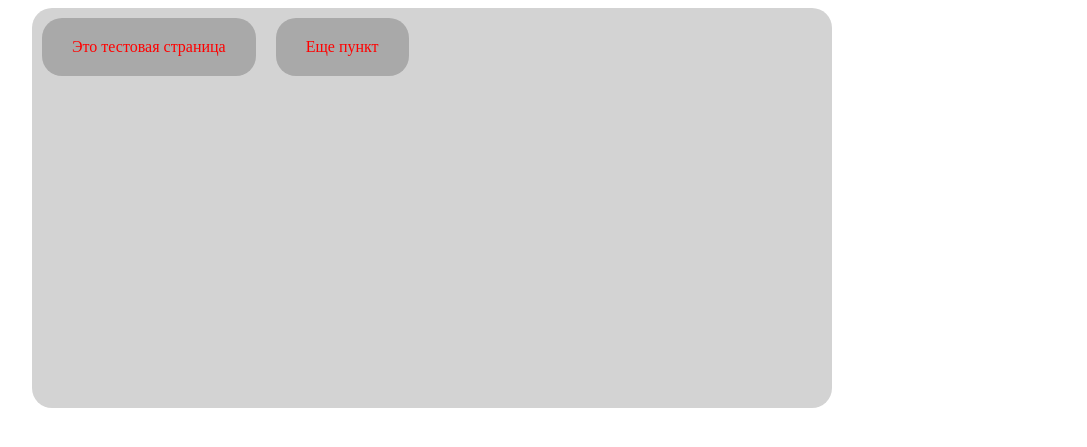
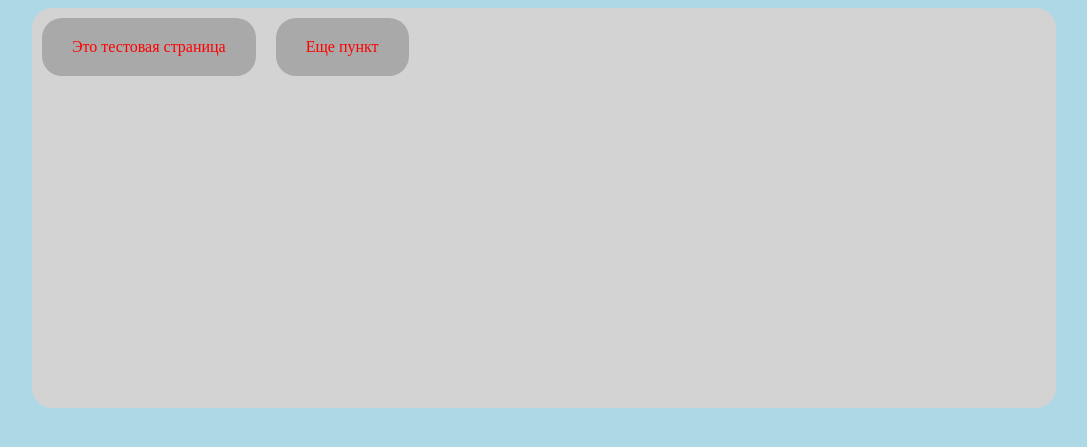
Before and after one commit to akurtashov/smart, a Flask app: page / in a window 1280 px wide. Shown: the top 447 px of the page, without its empty margins (168-1255 px from the left). Run offline with Flask 2, Linux system fonts and the light colour scheme.

Commit message:
Правлю css

```diff
--- a/static/css/style.css
+++ b/static/css/style.css
@@ -6,8 +6,8 @@
     color: blueviolet;
     background: lightgray;
     border-radius: 20px;
-    width: 800px;
-    height: 400px;
+    width: 80%;
+    height: 50%;
 }
 .test  p {
     display: block;
@@ -23,3 +23,11 @@
     background:#D43737;
     color: white;
 }
+.test p:active {
+    background: darkgray;
+    color: red;
+    right: -10px
+}
+body {
+    background: lightblue;
+}
```
